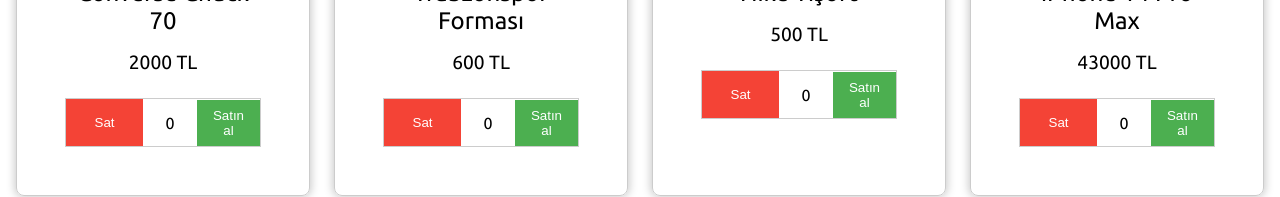
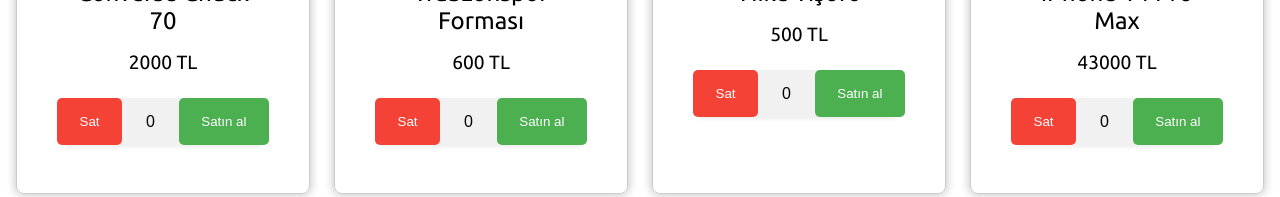
Before and after one commit to nesathanozturk/expense-tracking-app, a React (Create React App) app: page / in a window 1280 px wide. Shown: the part 463-660 px from the top of the page. Built offline with nearby package versions, Linux system fonts and the light colour scheme.

Commit message:
style: edited product buttons

```diff
--- a/src/components/header/styles.js
+++ b/src/components/header/styles.js
@@ -12,7 +12,7 @@ export const Text = styled.h1`
   font-size: 2.2rem;
   letter-spacing: 0.1rem;
 
-  @media (max-width: 768px) {
+  @media (width <= 768px) {
     font-size: 1.6rem;
   }
 `;
--- a/src/components/products/ProductCard.jsx
+++ b/src/components/products/ProductCard.jsx
@@ -5,10 +5,9 @@ import {
   ProductInfo,
   ProductName,
   ProductPrice,
-  ProductBottom,
-  SellButton,
+  Buttons,
+  Button,
   ProductAmount,
-  PurchaseButton,
 } from "./styles";
 
 const ProductCard = ({ product, para, setPara, buyProduct, sellProduct }) => {
@@ -22,13 +21,13 @@ const ProductCard = ({ product, para, setPara, buyProduct, sellProduct }) => {
           <ProductName>{product.name}</ProductName>
           <ProductPrice>{product.price} TL</ProductPrice>
         </ProductInfo>
-        <ProductBottom>
-          <SellButton onClick={() => sellProduct(product.id)}>Sat</SellButton>
+        <Buttons>
+          <Button $sellButton onClick={() => sellProduct(product.id)}>
+            Sat
+          </Button>
           <ProductAmount>{product.amount}</ProductAmount>
-          <PurchaseButton onClick={() => buyProduct(product.id)}>
-            Satın al
-          </PurchaseButton>
-        </ProductBottom>
+          <Button onClick={() => buyProduct(product.id)}>Satın al</Button>
+        </Buttons>
       </ProductCardBox>
     </>
   );
--- a/src/components/products/styles.js
+++ b/src/components/products/styles.js
@@ -10,11 +10,11 @@ export const Container = styled.section`
   grid-template-columns: repeat(auto-fit, minmax(15rem, 1fr));
   gap: 1.5rem;
 
-  @media (max-width: 632px) {
+  @media (width <= 632px) {
     grid-template-columns: repeat(auto-fit, minmax(16rem, 1fr));
   }
 
-  @media (max-width: 568px) {
+  @media (width <= 568px) {
     place-items: center;
   }
 `;
@@ -67,31 +67,32 @@ export const ProductBottom = styled.p`
   border: 1px solid #ccc;
 `;
 
-export const SellButton = styled.button`
-  width: 9.375rem;
-  background-color: #f44336;
+export const Buttons = styled.button`
+  background: #f1f1f1;
+  width: 100%;
+  margin-top: 1rem;
+  color: #000;
+  display: flex;
+  justify-content: center;
+  align-items: center;
+  gap: 1.5rem;
+  box-shadow: rgba(0, 0, 0, 0.08) 0px 2px 4px;
+`;
+
+export const Button = styled.button`
+  background-color: ${(props) => (props.$sellButton ? "#f44336" : "#4caf50")};
   color: #fff;
-  border: none;
-  padding: 1rem 1rem;
-  cursor: pointer;
+  padding: 1rem 1.4rem;
+  white-space: nowrap;
+  border-radius: 5px;
+  transition: all 0.3s ease-in-out;
 
   &:hover {
-    background-color: #d32f2f;
-  }
-`;
-
-export const PurchaseButton = styled.button`
-  background-color: #4caf50;
-  color: #fff;
-  border: none;
-  padding: 0.5rem 1rem;
-  cursor: pointer;
-
-  &:hover {
-    background-color: #388e3c;
+    background-color: ${(props) => (props.$sellButton ? "#d32f2f" : "#388e3c")};
   }
 `;
 
 export const ProductAmount = styled.p`
-  padding: 0.2rem;
+  font-size: 1rem;
+  border-radius: 5px;
 `;
```
